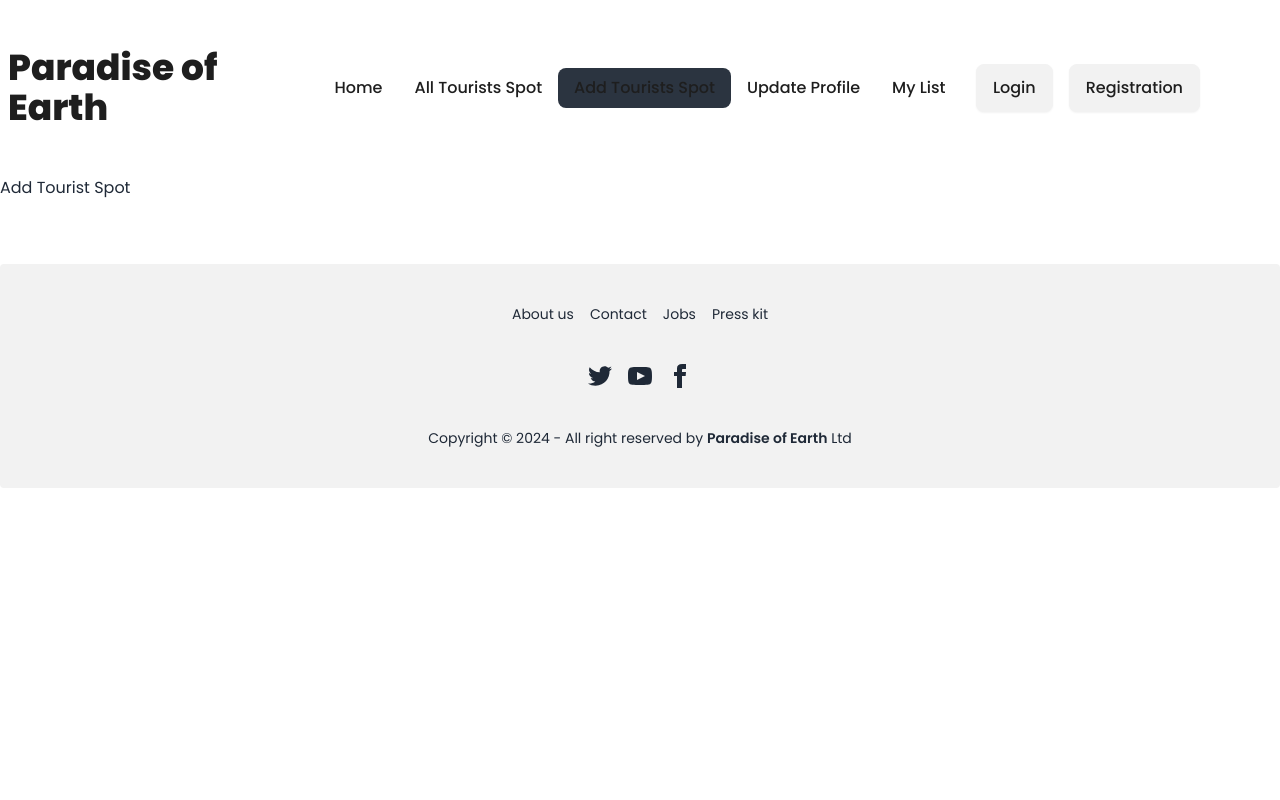
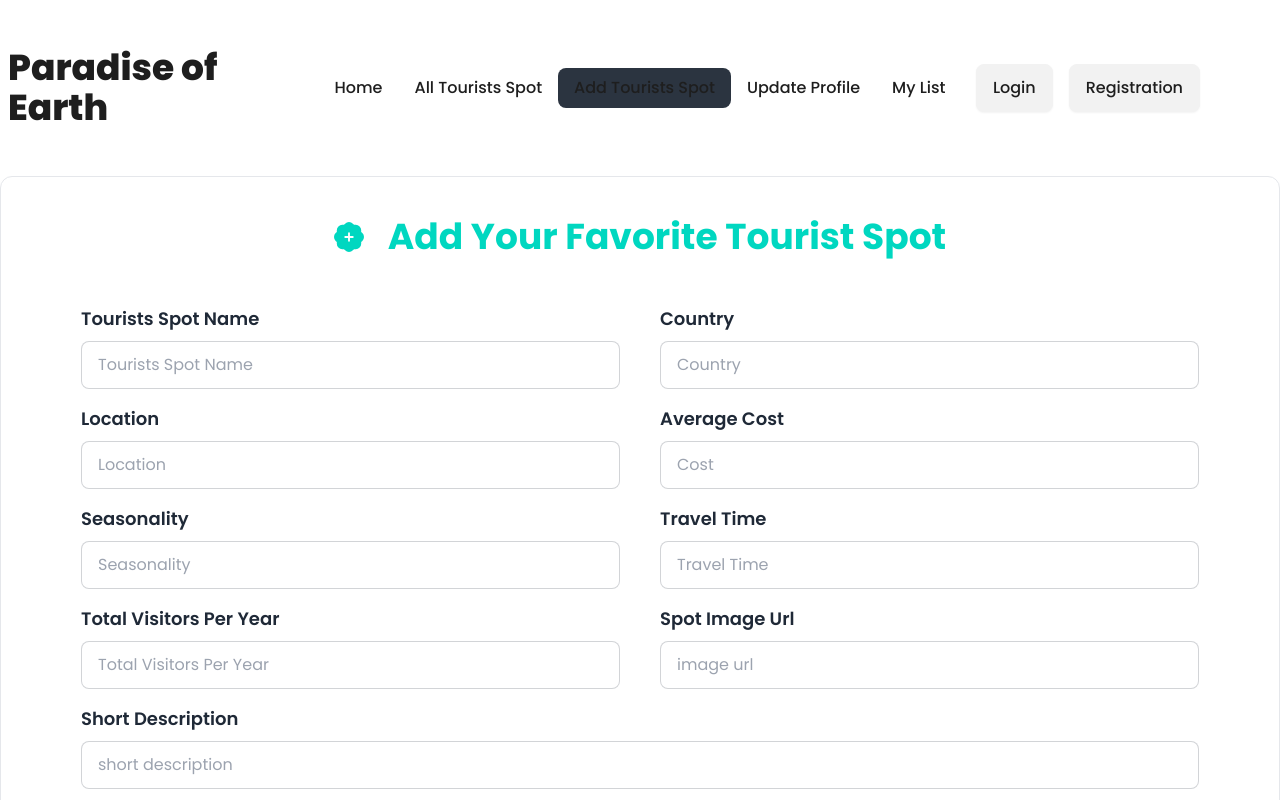
Before and after one commit to salauddin2k3/Paradise-of-Earth, a React (Vite) app: page /add-tourists-spot in a window 1280 px wide. Shown: the top 800 px of the page. Built offline with nearby package versions, Linux system fonts and the light colour scheme; no server answers.

Commit message:
added add spot section

```diff
--- a/package.json
+++ b/package.json
@@ -23,9 +23,10 @@
     "react-helmet-async": "^2.0.4",
     "react-icons": "^5.2.0",
     "react-router-dom": "^6.22.3",
+    "react-select-country-list": "^2.2.3",
     "react-toastify": "^10.0.5",
     "sort-by": "^0.0.2",
-    "sweetalert2": "^11.10.8",
+    "sweetalert2": "^11.6.13",
     "swiper": "^11.1.1"
   },
   "devDependencies": {
--- a/src/Components/AddTouristsSpot.jsx
+++ b/src/Components/AddTouristsSpot.jsx
@@ -1,9 +1,116 @@
+import { useContext } from "react";
+import { BsPatchPlusFill } from "react-icons/bs";
+import { AuthContext } from "../Providers/AuthProvider";
 
 
 const AddTouristsSpot = () => {
+
+    const { user} = useContext(AuthContext);
+
+
+    const handleAddSpot = (e) => {
+        e.preventDefault();
+        const form = new FormData(e.currentTarget);
+        const spotName = form.get('spot-name');
+        const location = form.get('location');
+        const seasonality = form.get('seasonality');
+        const visitor = form.get('visitor');
+        const country = form.get('country');
+        const cost = form.get('cost');
+        const travelTime = form.get('travel-time');
+        const imageUrl = form.get('image-url');
+        const description = form.get('description');
+        const userEmail = user?.email;
+        const userName = user?.displayName;
+        const newInfo = {spotName, location, seasonality, visitor, country, cost, travelTime, imageUrl, description, userEmail, userName};
+
+        fetch("http://localhost:5000/addInfo", {
+            method: "POST",
+            headers: {"Content-type": "application/json"},
+            body: JSON.stringify(newInfo)
+        })
+        .then(res => res.json())
+        .then(data => {
+            if(data?.insertedId){
+                alert("data added")
+            }
+        })
+        console.log(newInfo);
+    }
+
     return (
         <div>
-            <h2>Add Tourist Spot</h2>
+            <div className="py-10 px-20 border border-gray-200 rounded-xl shadow-lg ">
+                <div className="flex items-center justify-center gap-6">
+                    <div className="text-3xl text-accent"><BsPatchPlusFill /></div>
+                    <h2 className="text-center text-4xl text-accent font-bold">Add Your Favorite Tourist Spot</h2>
+                </div>
+                <form onSubmit={handleAddSpot} action="">
+                    <div className="flex gap-10 items-center justify-center mt-12">
+                        <div className="w-full">
+                            <div>
+                                <h2 className="text-lg font-semibold">Tourists Spot Name</h2>
+                                <label className="mt-2 input input-bordered flex items-center gap-2">
+                                    <input type="text" name="spot-name" className="grow" placeholder="Tourists Spot Name" />
+                                </label>
+                            </div>
+                            <div className="mt-4">
+                                <h2 className="text-lg font-semibold">Location</h2>
+                                <label className="mt-2 input input-bordered flex items-center gap-2">
+                                    <input type="text" name="location" className="grow" placeholder="Location" />
+                                </label>
+                            </div>
+                            <div className="mt-4">
+                                <h2 className="text-lg font-semibold">Seasonality</h2>
+                                <label className="mt-2 input input-bordered flex items-center gap-2">
+                                    <input type="text" name="seasonality" className="grow" placeholder="Seasonality" />
+                                </label>
+                            </div>
+                            <div className="mt-4">
+                                <h2 className="text-lg font-semibold">Total Visitors Per Year</h2>
+                                <label className="mt-2 input input-bordered flex items-center gap-2">
+                                    <input type="text" name="visitor" className="grow" placeholder="Total Visitors Per Year" />
+                                </label>
+                            </div>
+                        </div>
+                        <div className="w-full">
+                            <div>
+                                <h2 className="text-lg font-semibold">Country</h2>
+                                <label className="mt-2 input input-bordered flex items-center gap-2">
+                                    <input type="text" name="country" className="grow" placeholder="Country" />
+                                </label>
+                            </div>
+                            <div className="mt-4">
+                                <h2 className="text-lg font-semibold">Average Cost</h2>
+                                <label className="mt-2 input input-bordered flex items-center gap-2">
+                                    <input type="text" name="cost" className="grow" placeholder="Cost" />
+                                </label>
+                            </div>
+                            <div className="mt-4">
+                                <h2 className="text-lg font-semibold">Travel Time</h2>
+                                <label className="mt-2 input input-bordered flex items-center gap-2">
+                                    <input type="text" name="travel-time" className="grow" placeholder="Travel Time" />
+                                </label>
+                            </div>
+                            <div className="mt-4">
+                                <h2 className="text-lg font-semibold">Spot Image Url</h2>
+                                <label className="mt-2 input input-bordered flex items-center gap-2">
+                                    <input type="text" name="image-url" className="grow" placeholder="image url" />
+                                </label>
+                            </div>
+                        </div>
+                    </div>
+                    <div className="mt-4">
+                        <h2 className="text-lg font-semibold">Short Description</h2>
+                        <label className="mt-2 input input-bordered flex items-center gap-2">
+                            <input type="text" name="description" className="grow" placeholder="short description" />
+                        </label>
+                    </div>
+                    <div className="mt-4">
+                        <button className="btn w-full mt-2 btn-accent">Add Spot</button>
+                    </div>
+                </form>
+            </div>
         </div>
     );
 };
```
Also changed, not shown: 1 other file (tests, documents, lock files or other folders).
